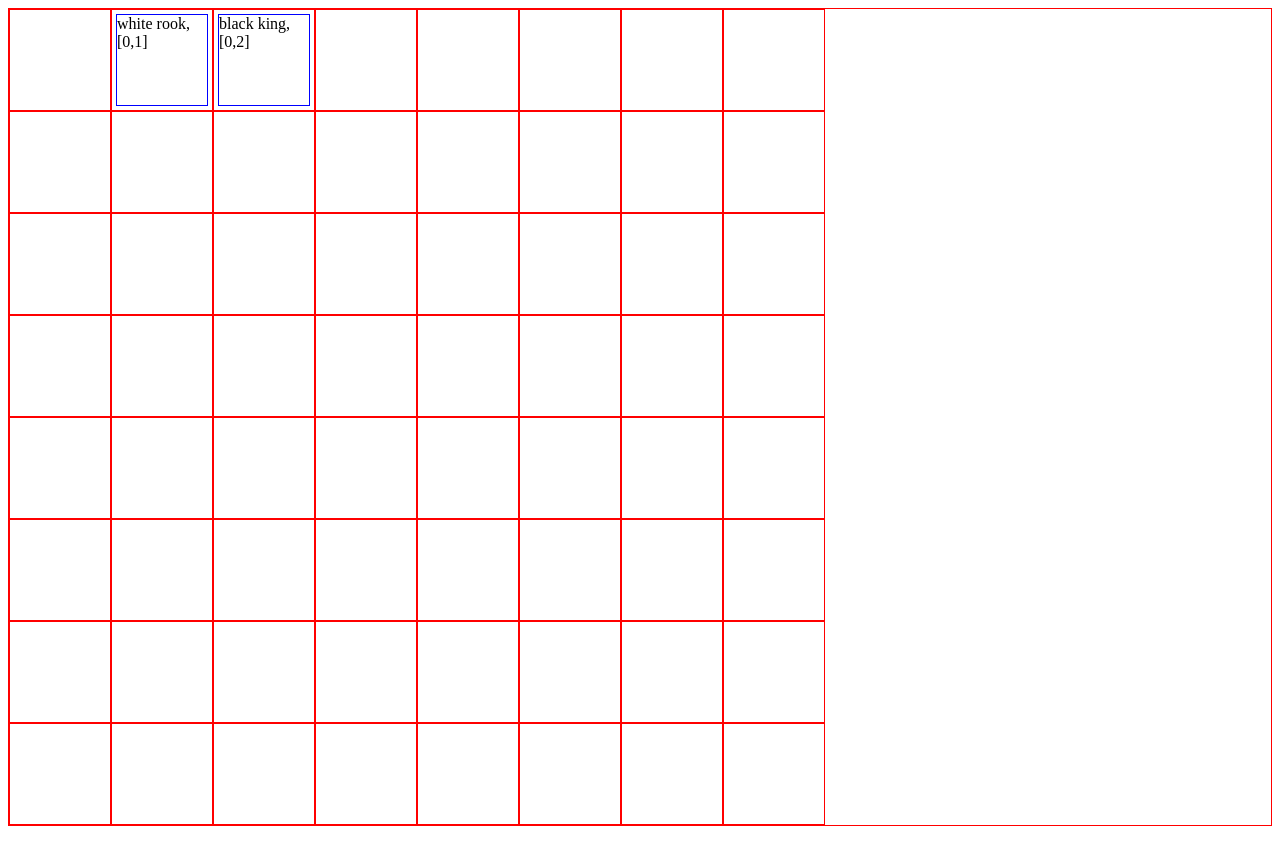
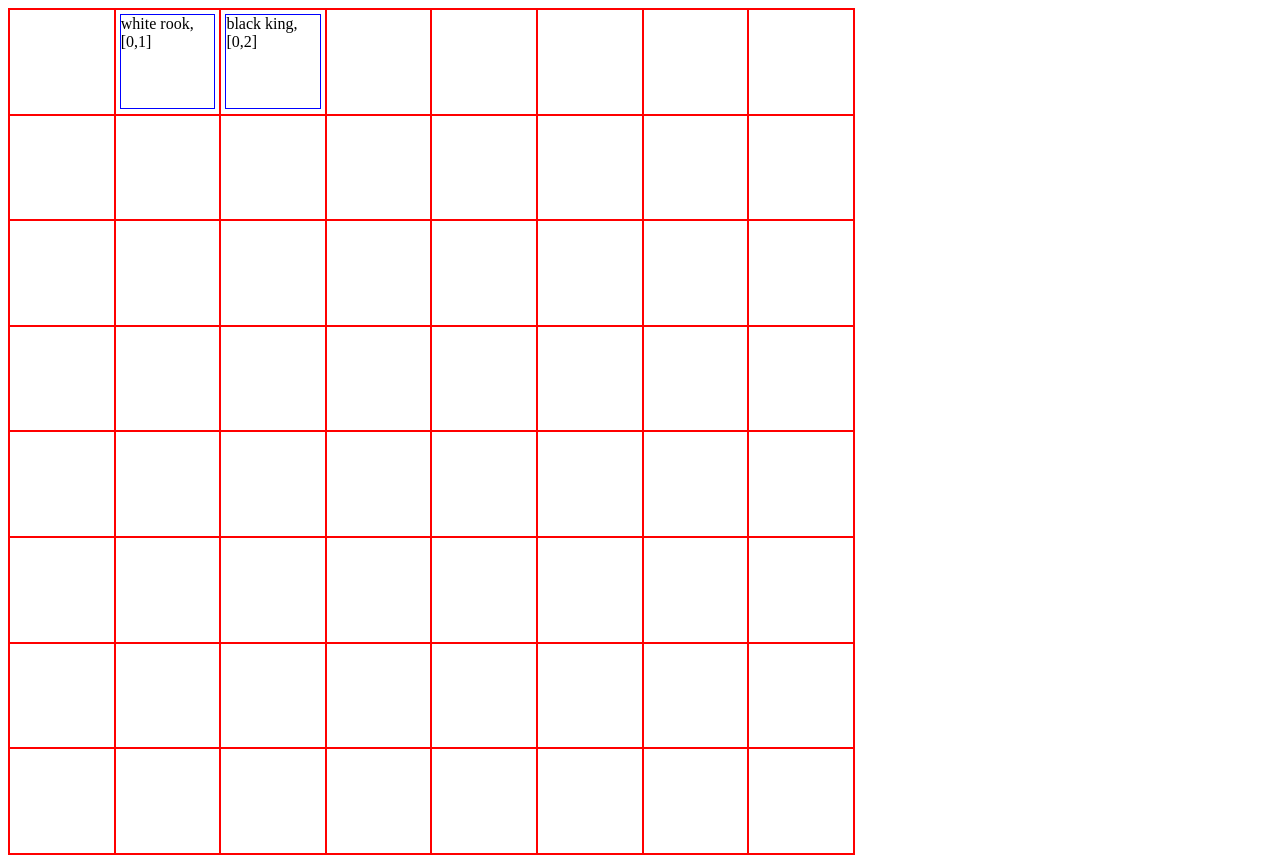
Before and after one commit to venelinpetrov/chess, a React app: page / in a window 1280 px wide. Before the commit the page ends 834 px from the top, so only its background shows below. Built offline with nearby package versions, Linux system fonts and the light colour scheme.

Commit message:
Improve board with CSS Grid

```diff
--- a/src/components/Board.tsx
+++ b/src/components/Board.tsx
@@ -51,9 +51,8 @@ export const Board = () => {
 
   return (
     <div className="board">
-      {board.map((row, i) => (
-        <div key={i} className="row">
-          {row.map((cell, j) => (
+      {board.map((row, i) =>
+        row.map((cell, j) => (
           <div key={j} className="cell" onClick={handleSquareClick(i, j)}>
             {cell
               ? Piece({
@@ -63,9 +62,8 @@ export const Board = () => {
                 })
               : null}
           </div>
-          ))}
-        </div>
-      ))}
+        ))
+      )}
     </div>
   );
 };
--- a/src/styles.css
+++ b/src/styles.css
@@ -1,16 +1,19 @@
 .board {
+  display: grid;
+  width: 66vw;
+  height: 66vw;
+  min-width: 500px;
+  min-height: 500px;
+  max-width: 900px;
+  max-height: 900px;
+  gap: 0;
+  justify-content: start;
+  grid-template-columns: repeat(8, 1fr);
+  grid-template-rows: repeat(8, 1fr);
   border: 1px solid red;
-  display: flex;
-  flex-direction: column;
-}
-
-.row {
-  display: flex;
 }
 
 .cell {
-  width: 100px;
-  height: 100px;
   border: 1px solid red;
   display: flex;
   justify-content: center;
```
Lines whose indentation alone changed are shown as unchanged.
